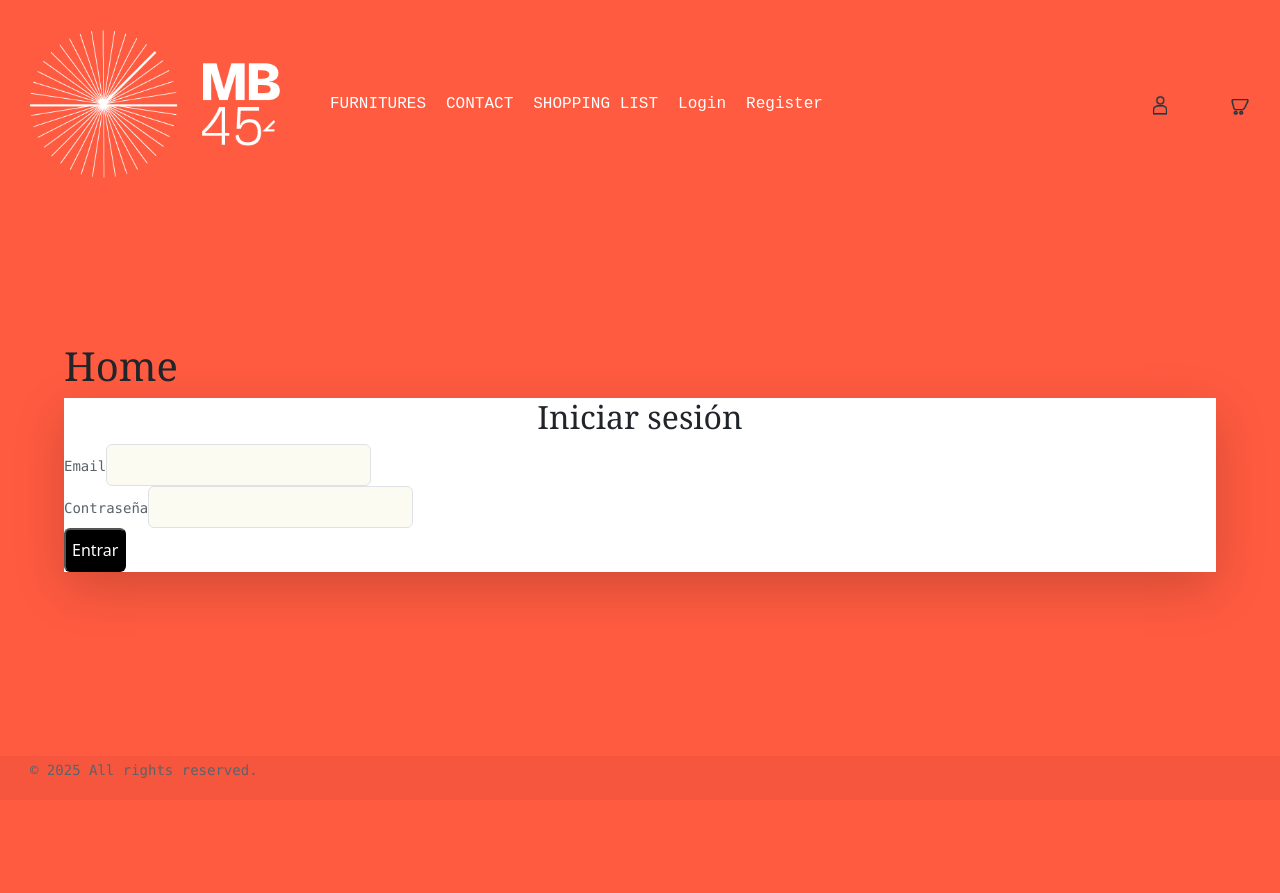
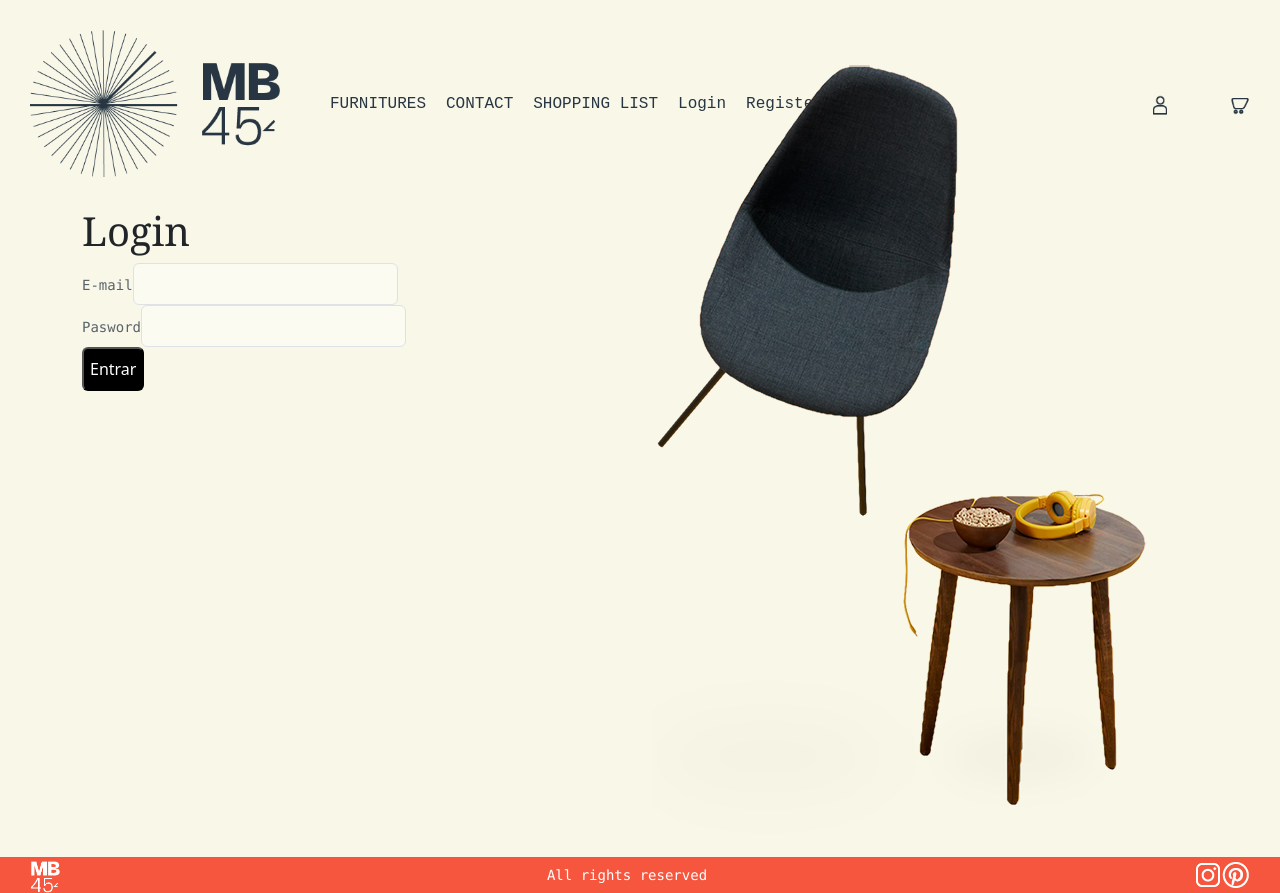
Before and after one commit to Fercali777/MB45, a React (Vite) app in the folder clientnpm/: page /login in a window 1280 px wide. Before the commit the page ends 800 px from the top, so only its background shows below. Built offline with nearby package versions, Linux system fonts and the light colour scheme.

Commit message:
Estilos Ajustados Home , register & login

```diff
--- a/clientnpm/index.html
+++ b/clientnpm/index.html
@@ -6,7 +6,7 @@
     <meta name="viewport" content="width=device-width, initial-scale=1.0" />
     <title>MB45</title>
   </head>
-  <body class="back-negative main-home">
+  <body class=" main-home">
     <div id="root"></div>
     <script type="module" src="/src/main.tsx"></script>
   </body>
--- a/clientnpm/src/App.css
+++ b/clientnpm/src/App.css
@@ -16,9 +16,6 @@
   .content-contact {
     align-items: center;
   }
-
-
-
   .payment-form p {
     margin-block-end: 0px;
     margin: 20px 0px 20px 0px;
@@ -45,11 +42,18 @@
     line-height: 27px;
   }
 
-  .back-negative {
+  .backHome {
     background-color: #ff5b40;
   }
-  .back-positiv {
+  .backHome a {
+    color: #ffff ;
+  }
+  .backPositiv {
     background-color: #f9f7e8;
+  }
+
+  .backPositiv a{
+    color: #273642;
   }
 
   header {
@@ -108,7 +112,6 @@
   .slider-content {
     align-items: center;
   }
-
   .slider-text {
     margin-left: 40px;
     margin-right: -70px;
@@ -116,7 +119,6 @@
   .slider-text p {
     padding-right: 70px;
   }
-
   .product-picture-slider {
     width: 100%;
     min-width: 100px;
@@ -128,14 +130,12 @@
     width: 100px;
     justify-content: space-between;
   }
-
   .product {
     max-width: 500px;
     padding: 10px;
     flex-direction: column;
     justify-self: center;
   }
-
   .icon-main-menu {
     width: 20px;
   }
@@ -176,6 +176,7 @@
     text-decoration: none;
     margin-bottom: 40px;
     min-height: 40px;
+    border: none;
   }
 
   .button-like {
@@ -241,6 +242,9 @@
     font-size: 24px;
     line-height: 32px;
     padding: 6px 12px 6px 12px;
+  }
+  .imgFormular {
+margin-top: -150px;
   }
   input,
   select {
--- a/clientnpm/src/components/Footer.tsx
+++ b/clientnpm/src/components/Footer.tsx
@@ -1,10 +1,15 @@
 const Footer = () => {
     return (
       <footer className="flex">
-
-        <p>© 2025  All rights reserved.</p>
-
-      </footer>
+      <div className="logo-footer">
+        <img src="img/logoMB45-s-n.png"></img>
+      </div>
+      <div className="copy font-white">All rights reserved</div>
+      <div className="icons-social-footer">
+        <a href="#" title="Instagram"><img alt="Instagram" src="img/i-soc-instagram-n.png"></img></a>
+        <a href="#" title="Pinterest"><img alt="Pinterest" src="img/i-soc-pinterest-n.png"></img></a>
+      </div>
+    </footer>
     );
   };
 
--- a/clientnpm/src/components/Header.tsx
+++ b/clientnpm/src/components/Header.tsx
@@ -1,4 +1,7 @@
 import { Link, useLocation } from "react-router";
+
+
+
 // import { AuthContext } from "../context/AuthContext";
 // import { useContext, useState, useEffect } from "react";
 
@@ -63,11 +66,14 @@ import { Link, useLocation } from "react-router";
 
 
 const Header = () => {
+  const location = useLocation();
+const isHome = location.pathname === "/";
   return (
     <header className="flex">
       <div className="logo">
         <Link to="/" className="logo">
-          <img src="img/logoMB45-n.png" alt="logo MB45" />
+          <img src={isHome ? "img/logoMB45-n.png" : "img/logoMB45.png"}
+            alt="logo MB45" />
         </Link>
       </div>
       <nav className="main-menu flex">
--- a/clientnpm/src/components/Login.tsx
+++ b/clientnpm/src/components/Login.tsx
@@ -38,13 +38,12 @@ const Login = () => {
   };
 
   return (
-    <div className="max-w-md mx-auto mt-10 p-6 shadow-lg rounded-xl bg-white">
-      <h2 className="text-2xl font-semibold mb-6 text-center">Iniciar sesión</h2>
+    <div className="">
       {error && <p className="text-red-500 mb-4">{error}</p>}
 
       <form onSubmit={handleLogin} className="space-y-4">
         <div>
-          <label className="block text-sm font-medium">Email</label>
+          <label className="block text-sm font-medium">E-mail</label>
           <input
             type="email"
             className="w-full border px-3 py-2 rounded"
@@ -55,7 +54,7 @@ const Login = () => {
         </div>
 
         <div>
-          <label className="block text-sm font-medium">Contraseña</label>
+          <label className="block text-sm font-medium">Pasword</label>
           <input
             type="password"
             className="w-full border px-3 py-2 rounded"
--- a/clientnpm/src/components/RegisterForm.tsx
+++ b/clientnpm/src/components/RegisterForm.tsx
@@ -21,8 +21,12 @@ const RegisterForm = () => {
   };
 
   return (
-    <form onSubmit={handleSubmit}>
-      <input type="text" name="name" placeholder="Nombre" onChange={handleChange} required />
+
+
+
+    <form onSubmit={handleSubmit} >
+      <div className='grid-2-col-form'>
+<input type="text" name="name" placeholder="Nombre" onChange={handleChange} required />
       <input type="email" name="email" placeholder="Correo" onChange={handleChange} required />
       <input type="password" name="password" placeholder="Contraseña" onChange={handleChange} required />
       <input type="phone" name="phone" placeholder="Phonee" onChange={handleChange} required />
@@ -30,14 +34,50 @@ const RegisterForm = () => {
       <input type="city" name="city" placeholder="City" onChange={handleChange} required />
       <input type="country" name="country" placeholder="Country" onChange={handleChange} required />
       <input type="postCode" name="postCode" placeholder="postCode" onChange={handleChange} required />
-      <label ></label>
-         <input type="radio" id="seller" name="role" value="seller" onChange={handleChange}></input>
-         <label >Seller</label>
-         <input type="radio" id="buyer" name="role" value="buyer" onChange={handleChange}></input>
-         <label >Buyer</label><br></br>
-      <button type="submit">Registrarse</button>
-      {message && <p>{message}</p>}
-    </form>
+
+
+
+
+
+
+         </div>
+         <div className="flex space-bet align-items-center ">
+                <p >Seller</p>
+
+
+                <input type="radio" id="seller" name="role" value="seller" onChange={handleChange}></input>
+
+                <p >Buyer</p>
+                <input type="radio" id="buyer" name="role" value="buyer" onChange={handleChange}></input>
+
+          </div>
+          <div className="flex "></div>
+
+          <button className='button-1 bt-orange margin-b' type="submit">Register</button>
+          {message && <p>{message}</p>}
+
+   </form>
+
+
+
+
+
+    // <form onSubmit={handleSubmit}>
+    //   <input type="text" name="name" placeholder="Nombre" onChange={handleChange} required />
+    //   <input type="email" name="email" placeholder="Correo" onChange={handleChange} required />
+    //   <input type="password" name="password" placeholder="Contraseña" onChange={handleChange} required />
+    //   <input type="phone" name="phone" placeholder="Phonee" onChange={handleChange} required />
+    //   <input type="address" name="address" placeholder="Address" onChange={handleChange} required />
+    //   <input type="city" name="city" placeholder="City" onChange={handleChange} required />
+    //   <input type="country" name="country" placeholder="Country" onChange={handleChange} required />
+    //   <input type="postCode" name="postCode" placeholder="postCode" onChange={handleChange} required />
+    //   <label ></label>
+    //      <input type="radio" id="seller" name="role" value="seller" onChange={handleChange}></input>
+    //      <label >Seller</label>
+    //      <input type="radio" id="buyer" name="role" value="buyer" onChange={handleChange}></input>
+    //      <label >Buyer</label><br></br>
+
+    // </form>
 
   );
 };
--- a/clientnpm/src/pages/LoginPage.tsx
+++ b/clientnpm/src/pages/LoginPage.tsx
@@ -4,10 +4,19 @@ const LoginPage = () => {
 
   return (
     <>
-      <div className="content">
-              <h1>Home</h1>
+
+<div className="container">
+        <div className="row">
+              <div className="col-lg-6 col-sm-12">
+              <h1>Login</h1>
               <Login />
+              </div>
+              <div className="col-lg-6 col-sm-12">
+              <img className="imgFormular" src="img/furnituresRegister.png"></img>
+              </div>
+        </div>
       </div>
+
     </>
   );
 };
--- a/clientnpm/src/pages/RegisterPage.tsx
+++ b/clientnpm/src/pages/RegisterPage.tsx
@@ -4,9 +4,16 @@ const RegisterPage = () => {
 
   return (
     <>
-      <div className="content">
-              <h1>Home</h1>
+      <div className="container">
+        <div className="row">
+              <div className="col-lg-6 col-sm-12">
+              <h1>Register</h1>
               <RegisterForm />
+              </div>
+              <div className="col-lg-6 col-sm-12">
+              <img className="imgFormular" src="img/furnituresRegister.png"></img>
+              </div>
+        </div>
       </div>
     </>
   );
--- a/clientnpm/src/routes/AppRoutes.tsx
+++ b/clientnpm/src/routes/AppRoutes.tsx
@@ -9,12 +9,15 @@ const AppRoutes = () => {
   useEffect(() => {
     if (location.pathname === "/") {
       document.body.classList.add("backHome");
+      document.body.classList.remove("backPositiv");
     } else {
+      document.body.classList.add("backPositiv");
       document.body.classList.remove("backHome");
     }
 
     return () => {
       document.body.classList.remove("backHome");
+      document.body.classList.remove("backPositiv");
     };
   }, [location.pathname]);
 
```
Also changed, not shown: clientnpm/src/App.tsx (+0 -32 lines), clientnpm/public/img/furnituresRegister.png (added), clientnpm/public/img/furnituresRegister2.png (added).
